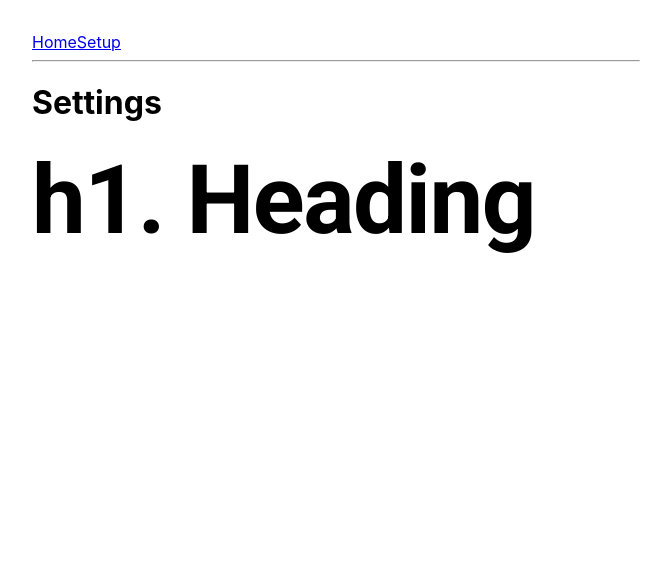
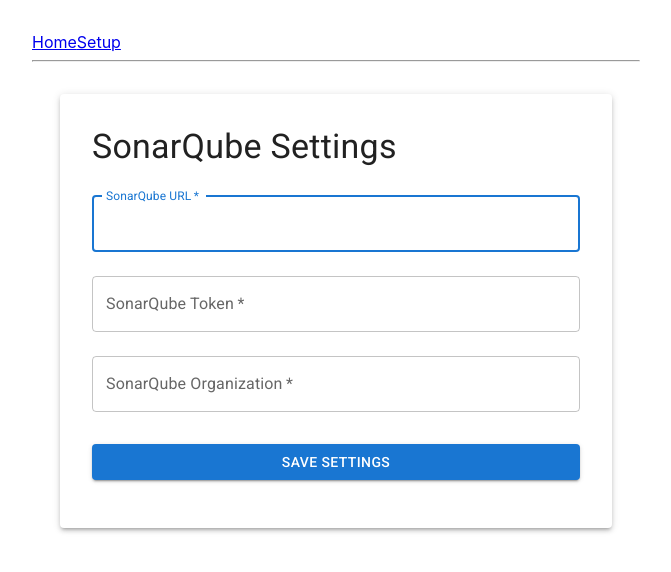
Before and after one commit to minhnghia1522/SonarQubeFixer, a React (Vite) app: page /setup in a window 1280 px wide. Shown: the top 572 px of the page, without its empty margins (304-975 px from the left). Built offline with nearby package versions, Linux system fonts and the light colour scheme.

Commit message:
feat: add MCP configuration and UI development guidelines, update dependencies, and modify build scripts

```diff
--- /dev/null
+++ b/src/components/form-control/FormTextField.tsx
@@ -0,0 +1,34 @@
+import React from "react";
+import { Controller, useFormContext } from "react-hook-form";
+import { TextField, TextFieldProps } from "@mui/material";
+
+type FormInputProps = {
+  name: string;
+} & TextFieldProps;
+
+const FormTextField: React.FC<FormInputProps> = ({ name, ...otherProps }) => {
+  const {
+    control,
+    formState: { errors },
+  } = useFormContext();
+
+  return (
+    <Controller
+      control={control}
+      name={name}
+      defaultValue=""
+      render={({ field }) => (
+        <TextField
+          {...field}
+          {...otherProps}
+          error={!!errors[name]}
+          helperText={
+            errors[name] ? (errors[name]?.message as unknown as string) : ""
+          }
+        />
+      )}
+    />
+  );
+};
+
+export default FormTextField;
--- a/src/index.tsx
+++ b/src/index.tsx
@@ -1,6 +1,5 @@
 import React, { StrictMode } from "react";
 import ReactDOM from "react-dom/client";
-import App from "./App";
 import { createRouter, RouterProvider } from "@tanstack/react-router";
 import { routeTree } from "./routeTree.gen";
 
@@ -13,7 +12,6 @@
   rootNode.render(
     <StrictMode>
       <RouterProvider router={router} />
-      <App />
     </StrictMode>
   );
 }
--- a/src/routes/setup.tsx
+++ b/src/routes/setup.tsx
@@ -1,14 +1,87 @@
 import React from "react";
 import { createFileRoute } from "@tanstack/react-router";
+import { Box, Button, Typography, Container, Paper } from "@mui/material";
+import { useForm, FormProvider, SubmitHandler } from "react-hook-form";
+import { zodResolver } from "@hookform/resolvers/zod";
+import { z } from "zod";
+import FormTextField from "../components/form-control/FormTextField";
 
 export const Route = createFileRoute("/setup")({
   component: SetupPage,
 });
 
+const validationSchema = z.object({
+  sonarqubeUrl: z.string().url("Invalid URL format."),
+  sonarqubeToken: z.string().min(1, "SonarQube Token is required."),
+  sonarqubeOrganization: z
+    .string()
+    .min(1, "SonarQube Organization is required."),
+});
+
+type ValidationSchema = z.infer<typeof validationSchema>;
+
 function SetupPage() {
+  const methods = useForm<ValidationSchema>({
+    resolver: zodResolver(validationSchema),
+  });
+
+  const onSubmit: SubmitHandler<ValidationSchema> = (data) => {
+    console.log("Form is valid:", data);
+    // Handle form submission logic here
+  };
+
   return (
-    <div>
-      <h1>Settings</h1>
-    </div>
+    <Container maxWidth="sm">
+      <Paper elevation={3} sx={{ p: 4, mt: 4 }}>
+        <Typography variant="h4" component="h1" gutterBottom>
+          SonarQube Settings
+        </Typography>
+        <FormProvider {...methods}>
+          <Box
+            component="form"
+            onSubmit={methods.handleSubmit(onSubmit)}
+            noValidate
+            sx={{ mt: 1 }}
+          >
+            <FormTextField
+              margin="normal"
+              required
+              fullWidth
+              id="sonarqubeUrl"
+              label="SonarQube URL"
+              name="sonarqubeUrl"
+              autoComplete="url"
+              autoFocus
+            />
+            <FormTextField
+              margin="normal"
+              required
+              fullWidth
+              name="sonarqubeToken"
+              label="SonarQube Token"
+              type="password"
+              id="sonarqubeToken"
+              autoComplete="current-password"
+            />
+            <FormTextField
+              margin="normal"
+              required
+              fullWidth
+              name="sonarqubeOrganization"
+              label="SonarQube Organization"
+              id="sonarqubeOrganization"
+            />
+            <Button
+              type="submit"
+              fullWidth
+              variant="contained"
+              sx={{ mt: 3, mb: 2 }}
+            >
+              Save Settings
+            </Button>
+          </Box>
+        </FormProvider>
+      </Paper>
+    </Container>
   );
 }
```
Also changed, not shown: package.json (+5 -2 lines), .roo/mcp.json (added), .roo/rules/01-general.md (added), 1 other file (tests, documents, lock files or other folders).
